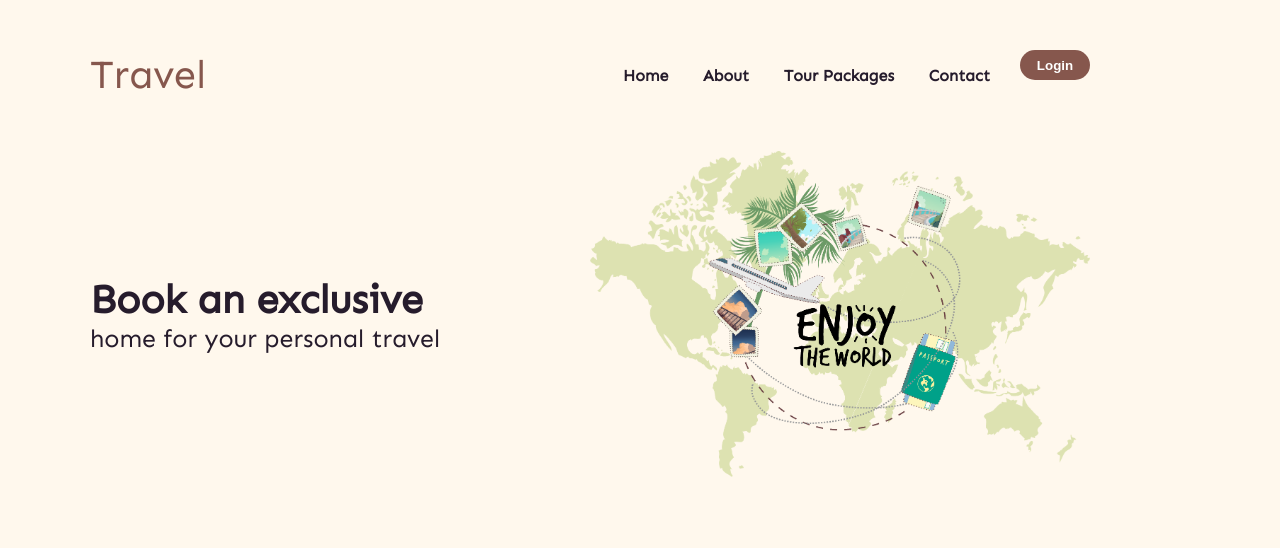
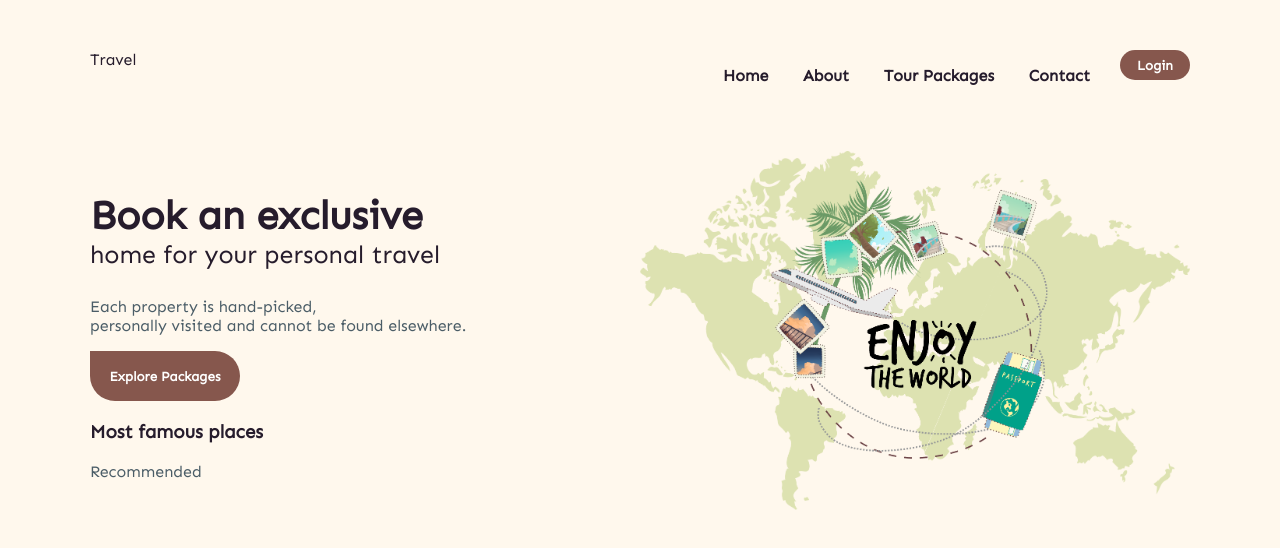
Before and after one commit to sahibkaur/travel-landing-page, a plain HTML site: page index.html in a window 1280 px wide. Drawn offline with Linux system fonts and the light colour scheme.

Commit message:
adds a bit more content in the middle

```diff
--- a/index.html
+++ b/index.html
@@ -16,17 +16,28 @@
             <div class="logo">Travel</div>
             <nav>
                 <ul>
-                    <li>Home</li>
-                    <li>About</li>
-                    <li>Tour Packages</li>
-                    <li>Contact</li>
+                    <li><a href="#">Home</a></li>
+                    <li><a href="#">About</a></li>
+                    <li><a href="#">Tour Packages</a></li>
+                    <li><a href="#">Contact</a></li>
                 </ul>
-                <button class="login">Login</button>
+                <button class="btn">Login</button>
             </nav>
         </header>
         <main>
             <div class="content">
-                <h1>Book an exclusive <span class="secondary-text">home for your personal travel</span></h1>
+                <div class="text-content">
+                    <h1>Book an exclusive <span class="secondary-text">home for your personal travel</span></h1>
+                    <p>Each property is hand-picked,<br> personally visited and cannot be found elsewhere.</p>
+                    <button class="btn explore-btn">Explore Packages</button>
+                    <div class="places">
+                        <h3>Most famous places</h3>
+                        <p>Recommended</p>
+                        <div>
+                            <!-- <img src="tokyo.png"> -->
+                        </div>
+                    </div>
+                </div>
                 <img src="travel.png" class="img-fluid travel-image">
             </div>
         </main>
--- a/style.css
+++ b/style.css
@@ -12,37 +12,45 @@ header {
     display: flex;
     flex-direction: row;
     justify-content: space-between;
-    max-width: 1000px;
+    max-width: 1100px;
 }
 nav {
     display: flex;
     flex-direction: row;
 }
-.logo {
-    color: #86574d;
+.btn {
+    background-color: #86574d;
     font-family: 'Sen', sans-serif;
-    font-size: 40px;
+    width: 70px;
+    height: 30px;
+    font-weight: bold;
+}
+.explore-btn {
+    height: 50px;
+    width: 150px;
+    border-radius: 0px 25px 25px 25px;
 }
 li {
     display: inline-block;
     margin-right: 30px;
     font-weight: bold;
 }
+a {
+    text-decoration: none;
+    color: #261C2C;
+}
 button{
     border: none;
     border-radius: 25px;
-    background-color: #86574d;
     color: white;
-    width: 70px;
-    height: 30px;
-    font-weight: bold;
 }
 h1 {
     font-size: 40px;
 }
 .content {
+    margin: auto;
     margin-top: 50px;
-    max-width: 1000px;
+    max-width: 1100px;
     display: flex;
     align-items: center;
     justify-content: space-between;
@@ -56,3 +64,6 @@ h1 {
     width: 50%;
     max-width: 700px;
 }
+p {
+    color: #4B5D67;
+}
```
Also changed, not shown: tokyo.png (added).
